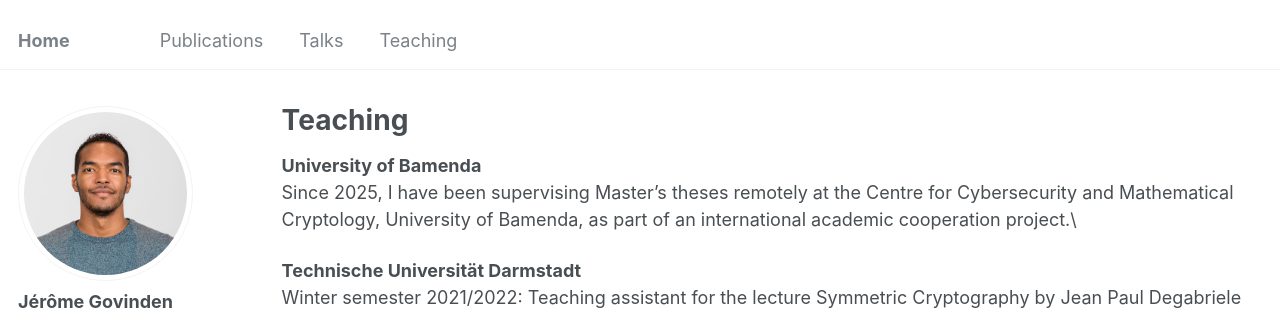
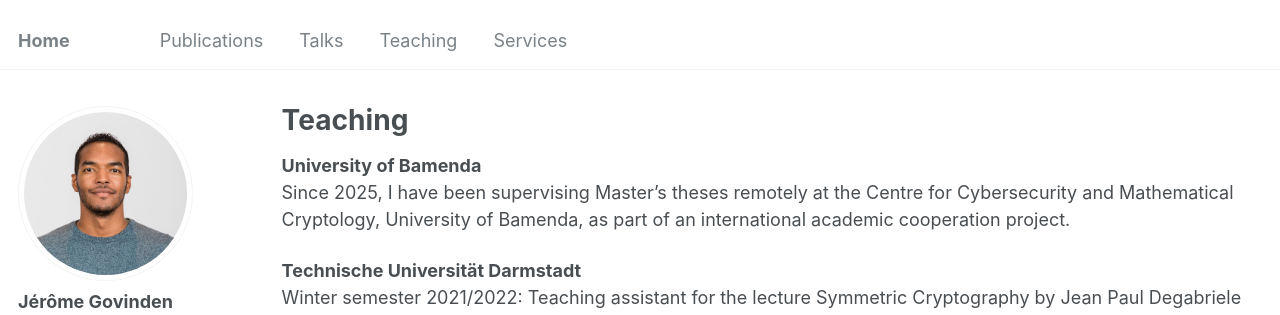
Before and after one commit to GovindenJerome/govindenjerome.github.io, a Jekyll site: the page built from _pages/teaching.md, in a window 1280 px wide and 1074 px high. Shown: the top 315 px of the window. Built offline with Jekyll 4.4.1, drawn with Linux system fonts in a browser that asks for light colours; some web fonts are replaced.

Commit message:
update website

```diff
--- a/_data/navigation.yml
+++ b/_data/navigation.yml
@@ -8,6 +8,9 @@ main:
 
   - title: "Teaching"
     url: /teaching/
+
+  - title: "Services"
+    url: /services/
 
 #  - title: "Portfolio"
 #    url: /portfolio/
--- a/_pages/teaching.md
+++ b/_pages/teaching.md
@@ -7,7 +7,7 @@ author_profile: true
 
 
 **University of Bamenda**\\
-Since 2025, I have been supervising Master's theses remotely at the Centre for Cybersecurity and Mathematical Cryptology, University of Bamenda, as part of an international academic cooperation project.\\
+Since 2025, I have been supervising Master's theses remotely at the Centre for Cybersecurity and Mathematical Cryptology, University of Bamenda, as part of an international academic cooperation project.
 
 **Technische Universität Darmstadt**\\
 Winter semester 2021/2022: Teaching assistant for the lecture Symmetric Cryptography by Jean Paul Degabriele\\
```
Also changed, not shown: _pages/about.md (+0 -15 lines), _pages/services.md (added, +21 -0 lines).
